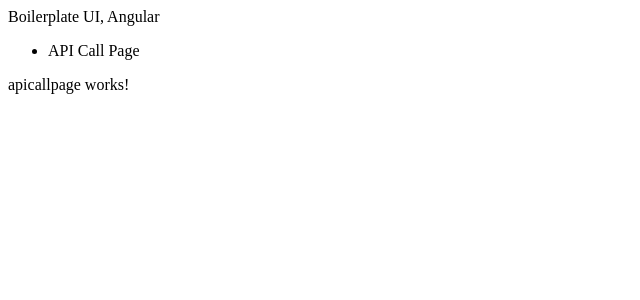
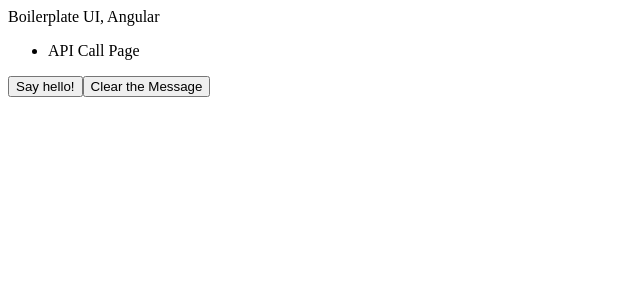
Before and after one commit to thefoolofemmaus/boilerplate, an Angular app in the folder boilerplateUI/: page /apicallpage in a window 1280 px wide. Shown: the top 300 px of the page, without its empty margins (0-640 px from the left). Built offline with nearby package versions, Linux system fonts and the light colour scheme.

Commit message:
Adding simon service and hooking up to api page

```diff
--- a/boilerplateUI/src/app/components/apicallpage/apicallpage.component.html
+++ b/boilerplateUI/src/app/components/apicallpage/apicallpage.component.html
@@ -1 +1,5 @@
-<p>apicallpage works!</p>
+<div>
+    {{ simonMessage }}
+</div>
+<button (click)="sayHello()">Say hello!</button>
+<button (click)="clearMessage()">Clear the Message</button>
--- a/boilerplateUI/src/app/components/apicallpage/apicallpage.component.ts
+++ b/boilerplateUI/src/app/components/apicallpage/apicallpage.component.ts
@@ -1,4 +1,5 @@
-import { Component } from '@angular/core';
+import { Component, inject } from '@angular/core';
+import { SimonService } from '../../services/simon.service';
 
 @Component({
   selector: 'app-apicallpage',
@@ -7,5 +8,14 @@
   standalone: false
 })
 export class ApicallpageComponent {
+  simonService = inject(SimonService);
+  simonMessage = '';
 
+  sayHello() {
+    this.simonMessage = this.simonService.sayHello();
+  }
+
+  clearMessage() {
+    this.simonMessage = '';
+  }
 }
--- /dev/null
+++ b/boilerplateUI/src/app/services/simon.service.ts
@@ -0,0 +1,11 @@
+import { Injectable } from '@angular/core';
+
+@Injectable({
+  providedIn: 'root'
+})
+export class SimonService {
+
+  sayHello() {
+    return "Hello World!";
+  }
+}
```
Also changed, not shown: 1 other file (tests, documents, lock files or other folders).
